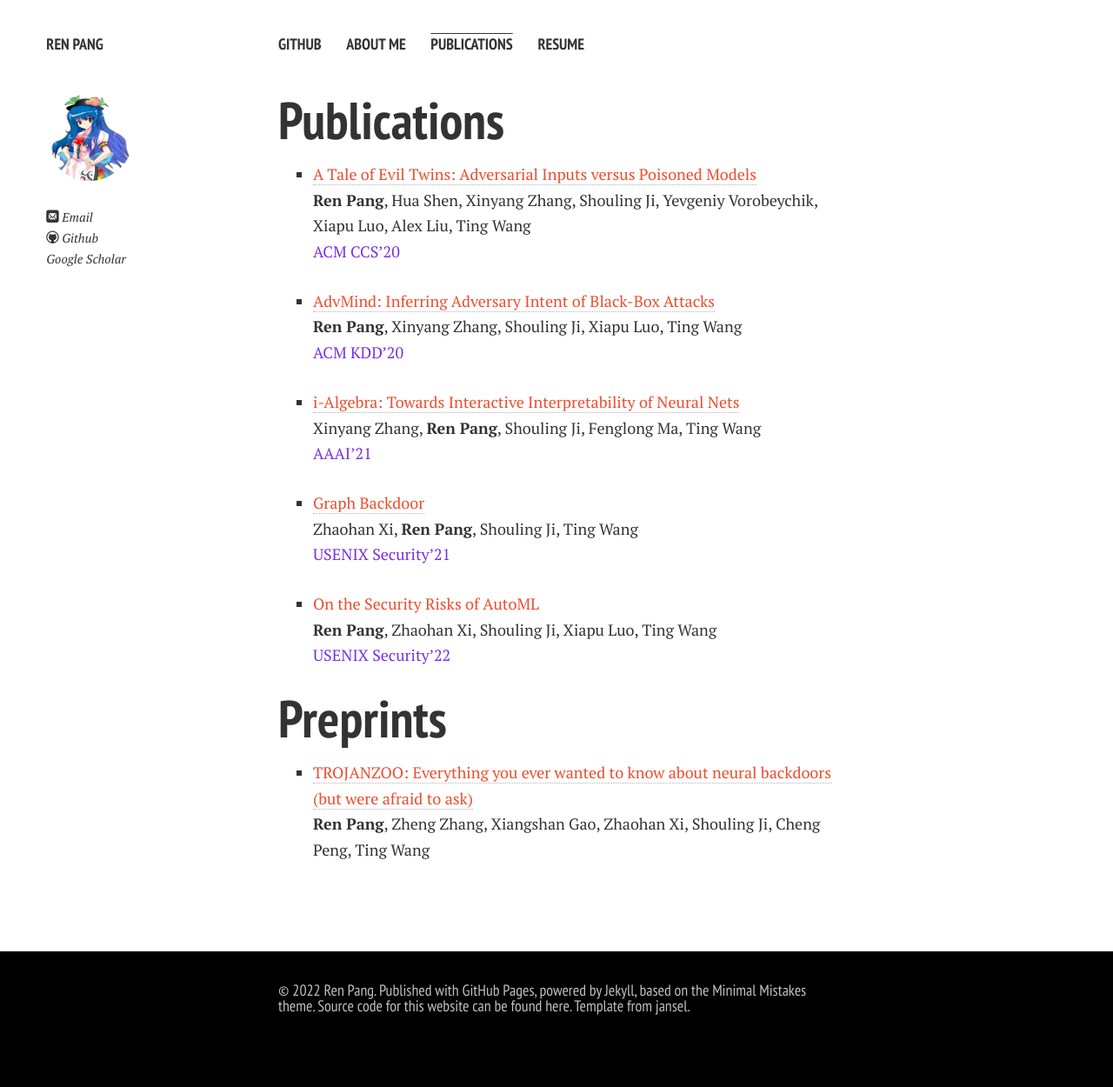
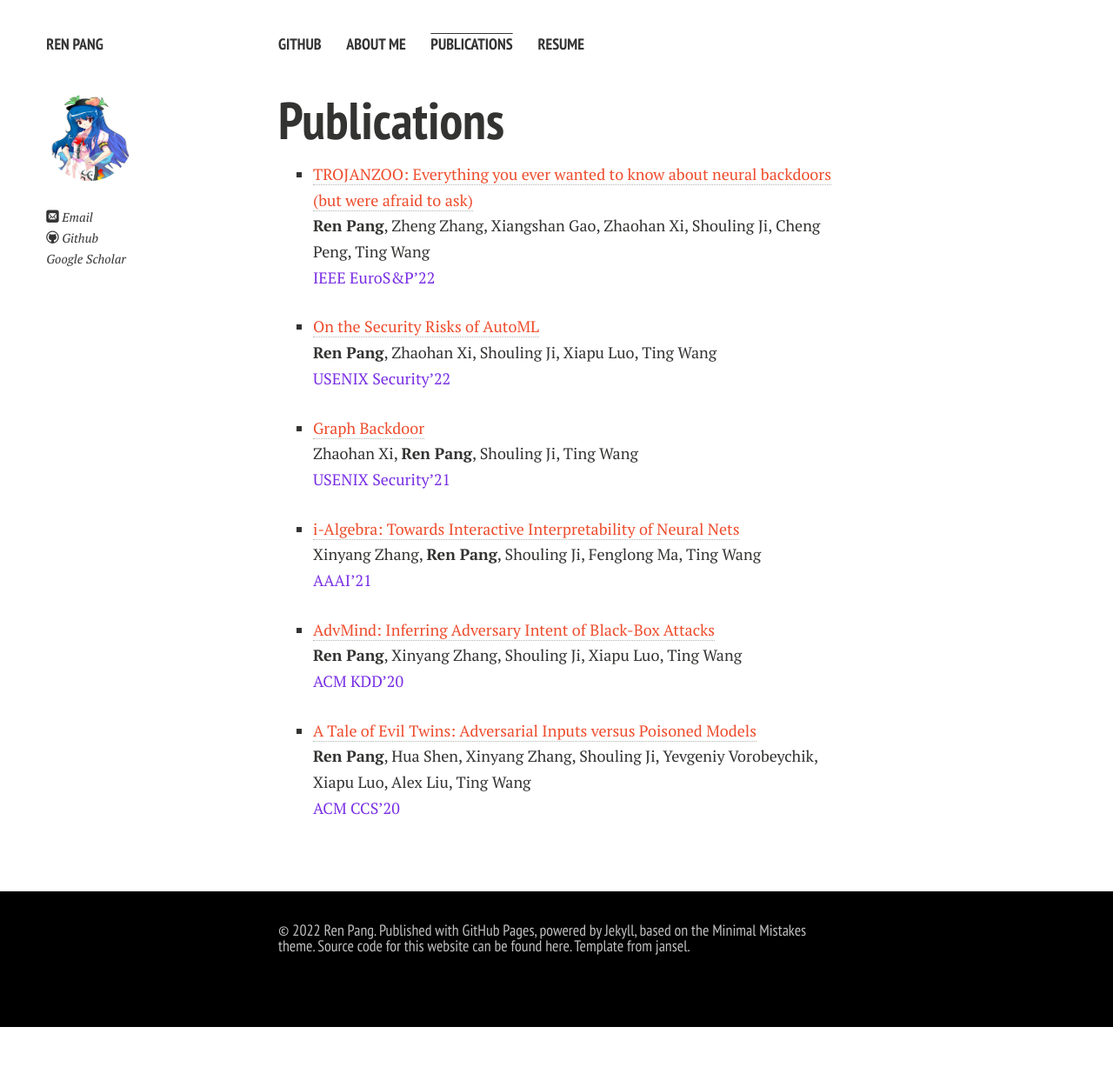
Before and after one commit to ain-soph/ain-soph.github.io, a Jekyll site: the page built from publications.md, in a window 1280 px wide. Shown: the whole page at 87% size. Built offline with Jekyll 4.4.1, drawn with Linux system fonts in a browser that asks for light colours; nearby versions of some CDN libraries; a style sheet for code colours, icons or effects is not loaded; after the commit the page ends 1181 px from its top, so only the background shows below that.

Commit message:
update cv

```diff
--- a/publications.md
+++ b/publications.md
@@ -3,30 +3,31 @@ layout: page
 permalink: /publications/index.html
 title: Publications
 pubs:
-  - author: __Ren Pang__, Hua Shen, Xinyang Zhang, Shouling Ji, Yevgeniy Vorobeychik, Xiapu Luo, Alex Liu, Ting Wang
-    title: "A Tale of Evil Twins: Adversarial Inputs versus Poisoned Models"
-    booktitle: "ACM CCS'20"
-    url: "https://arxiv.org/abs/1911.01559"
-  - author: __Ren Pang__, Xinyang Zhang, Shouling Ji, Xiapu Luo, Ting Wang
-    title: "AdvMind: Inferring Adversary Intent of Black-Box Attacks"
-    booktitle: "ACM KDD'20"
+  - author: __Ren Pang__, Zheng Zhang, Xiangshan Gao, Zhaohan Xi, Shouling Ji, Cheng Peng, Ting Wang
+    title: "TROJANZOO: Everything you ever wanted to know about neural backdoors (but were afraid to ask)"
+    booktitle: "IEEE EuroS&P'22"
+    url: "https://arxiv.org/abs/2012.09302"
+  - author: __Ren Pang__, Zhaohan Xi, Shouling Ji, Xiapu Luo, Ting Wang
+    title: On the Security Risks of AutoML
+    booktitle: "USENIX Security'22"
+    url: "https://arxiv.org/abs/2110.06018"
+  - author: Zhaohan Xi, __Ren Pang__, Shouling Ji, Ting Wang
+    title: Graph Backdoor
+    booktitle: "USENIX Security'21"
     url: "https://arxiv.org/abs/2006.09539"
   - author: Xinyang Zhang, __Ren Pang__, Shouling Ji, Fenglong Ma, Ting Wang
     title: "i-Algebra: Towards Interactive Interpretability of Neural Nets"
     booktitle: "AAAI'21"
     url: "https://arxiv.org/abs/2101.09301"
-  - author: Zhaohan Xi, __Ren Pang__, Shouling Ji, Ting Wang
-    title: Graph Backdoor
-    booktitle: "USENIX Security'21"
+  - author: __Ren Pang__, Xinyang Zhang, Shouling Ji, Xiapu Luo, Ting Wang
+    title: "AdvMind: Inferring Adversary Intent of Black-Box Attacks"
+    booktitle: "ACM KDD'20"
     url: "https://arxiv.org/abs/2006.09539"
-  - author: __Ren Pang__, Zhaohan Xi, Shouling Ji, Xiapu Luo, Ting Wang
-    title: On the Security Risks of AutoML
-    booktitle: "USENIX Security'22"
-    # url: "https://arxiv.org/abs/2006.09539"
-preprints:
-  - author: __Ren Pang__, Zheng Zhang, Xiangshan Gao, Zhaohan Xi, Shouling Ji, Cheng Peng, Ting Wang
-    title: "TROJANZOO: Everything you ever wanted to know about neural backdoors (but were afraid to ask)"
-    url: "https://arxiv.org/abs/2012.09302"
+  - author: __Ren Pang__, Hua Shen, Xinyang Zhang, Shouling Ji, Yevgeniy Vorobeychik, Xiapu Luo, Alex Liu, Ting Wang
+    title: "A Tale of Evil Twins: Adversarial Inputs versus Poisoned Models"
+    booktitle: "ACM CCS'20"
+    url: "https://arxiv.org/abs/1911.01559"
+# preprints:
 ---
 
 # Publications
@@ -47,7 +48,7 @@ preprints:
 {% endunless %}
 {% endfor %}
 
-
+<!--
 # Preprints
 
 {% for preprint in page.preprints %}
@@ -64,4 +65,4 @@ preprints:
     {% endif %}{% if preprint.bibtex %}[Bibtex]({{preprint.bibtex}})
     {% endif %}
 {% endunless %}
-{% endfor %}
+{% endfor %} -->
```
Also changed, not shown: resume.md (+3 -3 lines), 5 other files.
